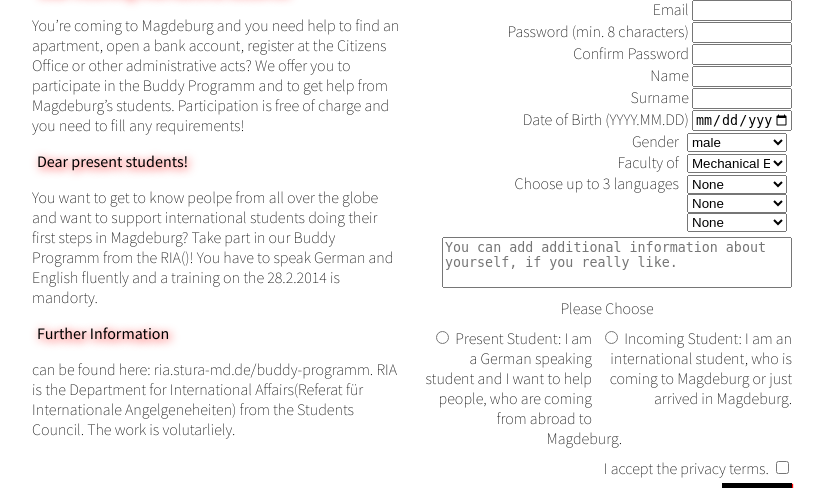
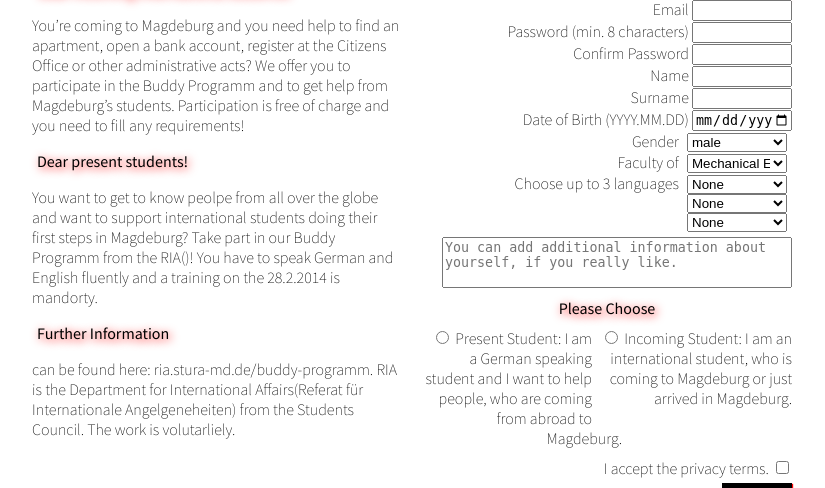
Before and after one commit to filter1/buddyreloaded, a Flask app: page / in a window 1280 px wide. Shown: the part 674-1162 px from the top of the page, without its empty margins (228-1053 px from the left). Run offline with Flask 2, Linux system fonts and the light colour scheme; some libraries are stand-ins or nearby versions.

Commit message:
adding color

```diff
--- a/app/static/js/script.js
+++ b/app/static/js/script.js
@@ -1,7 +1,3 @@
-function logout(){
-  $.post("/logout");  //Your values here..
-}
-
 $(document).ready(function() {
 
     $('#train').hide();
--- a/app/templates/index_reg.html
+++ b/app/templates/index_reg.html
@@ -74,7 +74,7 @@
 
 		  <div class="clear"></div>
 
-		  <div class="middle"><label>Please Choose</label></div>
+		  <div class="middle"><span class="colorful">Please Choose</span></div>
 			<div id="radio_inc" class="f_200 radio right">
 				<input type="radio" name="status" value="i">
 				Incoming Student: I am an international student, who is coming to Magdeburg or just arrived in Magdeburg.
```
